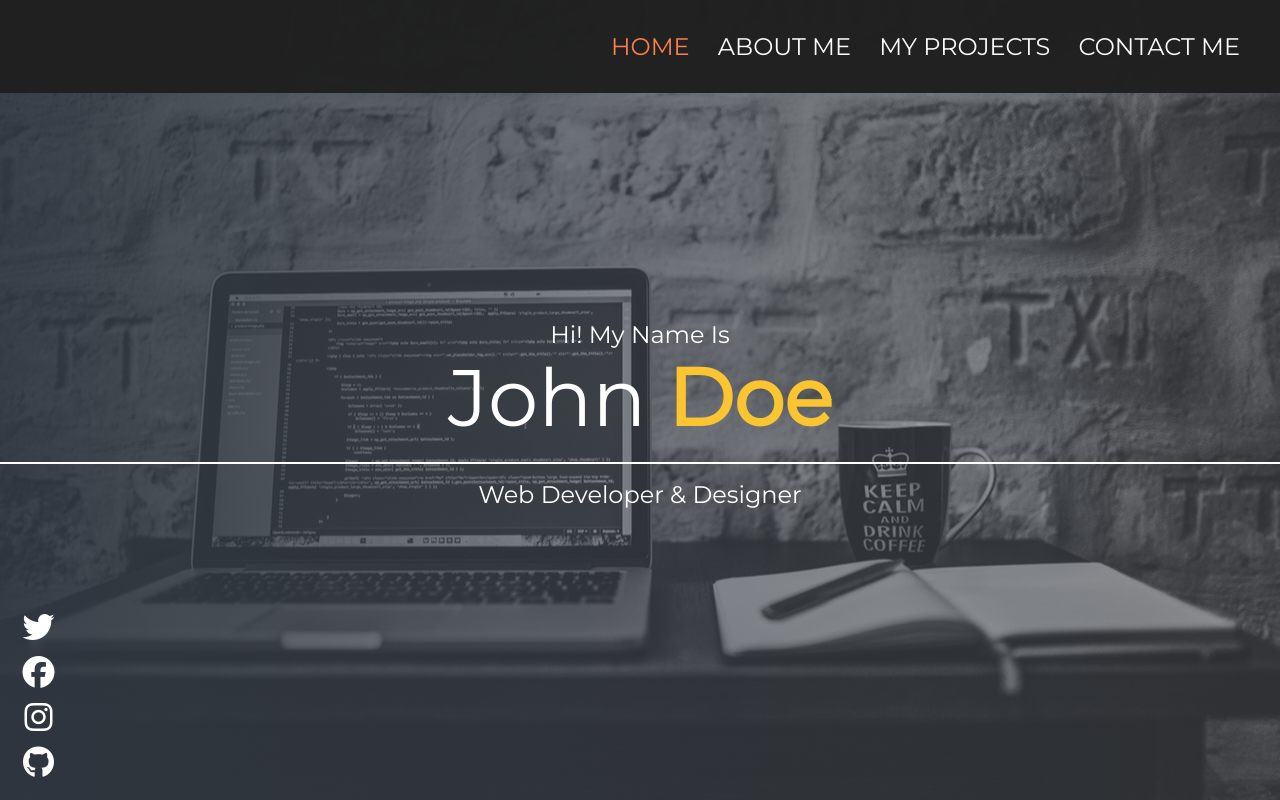
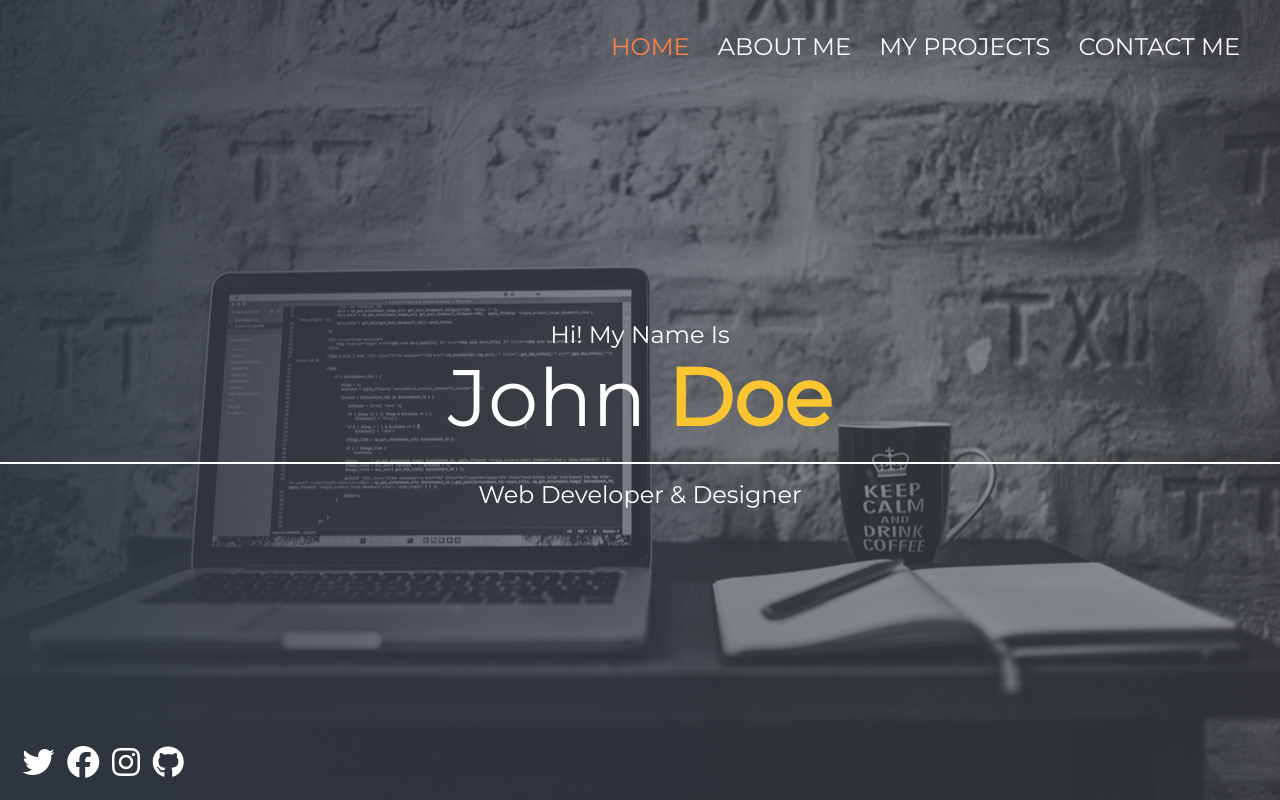
Before and after one commit to dusanpopov/Portfolio-SASS, a website: page index.html in a window 1280 px wide. Drawn offline with Linux system fonts and the light colour scheme.

Commit message:
Update main.css

```diff
--- a/scss/main.css
+++ b/scss/main.css
@@ -1,3 +1,7 @@
+.fab {
+  font-size: 2rem;
+}
+
 .home {
   height: 100%;
   padding-top: 40vh;
@@ -92,7 +96,6 @@
   width: 100%;
   opacity: 0.98;
   visibility: hidden;
-  background-color: #202020;
 }
 
 .nav.open {
@@ -492,10 +495,10 @@ main .social-icons {
   display: -webkit-box;
   display: -ms-flexbox;
   display: flex;
-  -webkit-box-orient: vertical;
+  -webkit-box-orient: horizontal;
   -webkit-box-direction: normal;
-      -ms-flex-direction: column;
-          flex-direction: column;
+      -ms-flex-direction: row;
+          flex-direction: row;
   bottom: 1rem;
   left: 1rem;
 }
```
